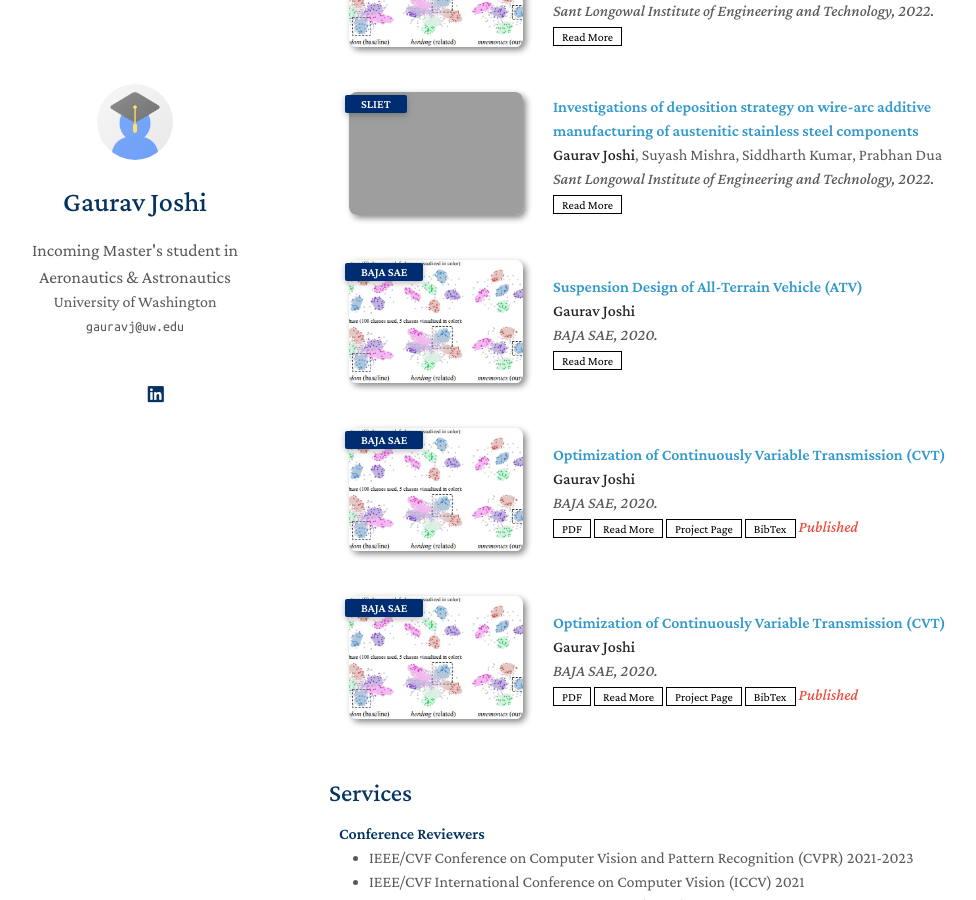
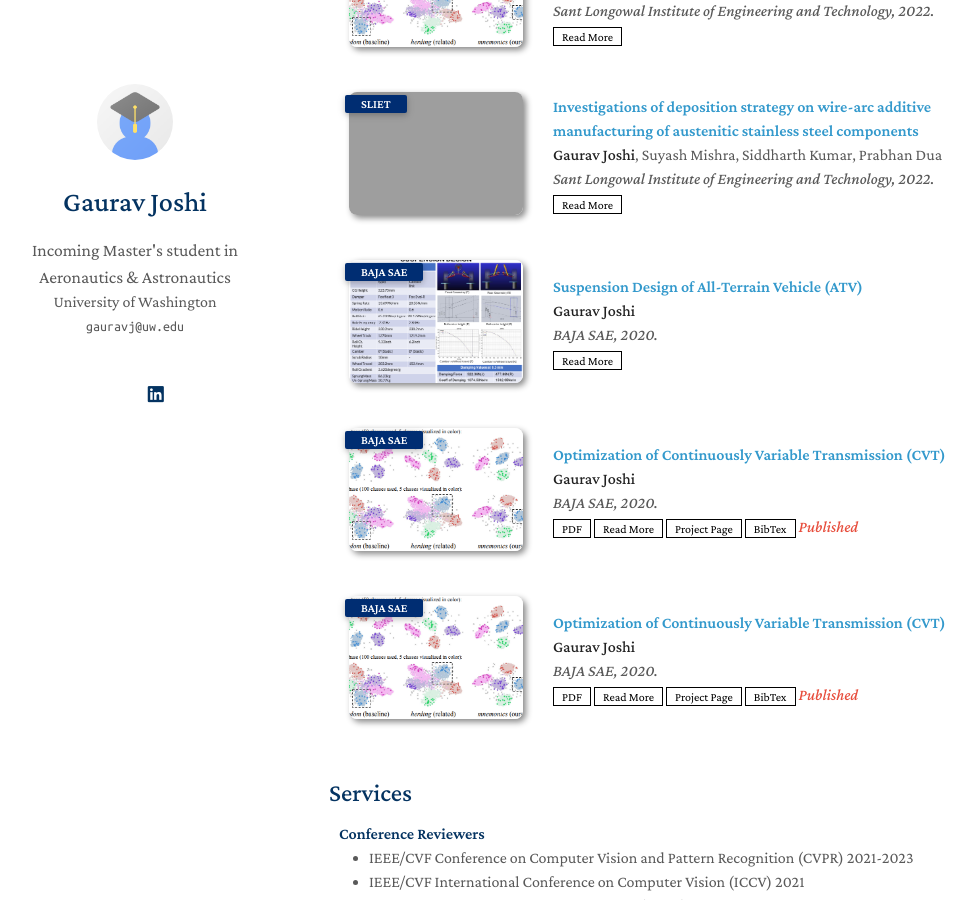
Before and after one commit to mastersinusoidal/mastersinusoidal.github.io, a Jekyll site: the page built from index.md, in a window 1280 px wide and 900 px high, scrolled down 1028 px. Shown: the whole window, without its empty margins (141-1117 px from the left). Built offline with Jekyll 4.4.1, drawn with Linux system fonts in a browser that asks for light colours; nearby versions of some CDN libraries; a style sheet for code colours, icons or effects is not loaded; our own code applies the rules of GitHub Pages for plain Markdown files; grey boxes are pictures that could not be loaded.

Commit message:
Update projects.yml

```diff
--- a/_data/projects.yml
+++ b/_data/projects.yml
@@ -26,7 +26,7 @@ main:
     conference_short: BAJA SAE
     conference: BAJA SAE, 2020.
     code: https://mastersinusoidal.github.io/project/suspension-atv/
-    image: ./assets/img/teaser_example.png
+    image: ./assets/img/suspension-atv.png
 
   - title: "Optimization of Continuously Variable Transmission (CVT)"
     authors: <strong>Gaurav Joshi</strong>
```
